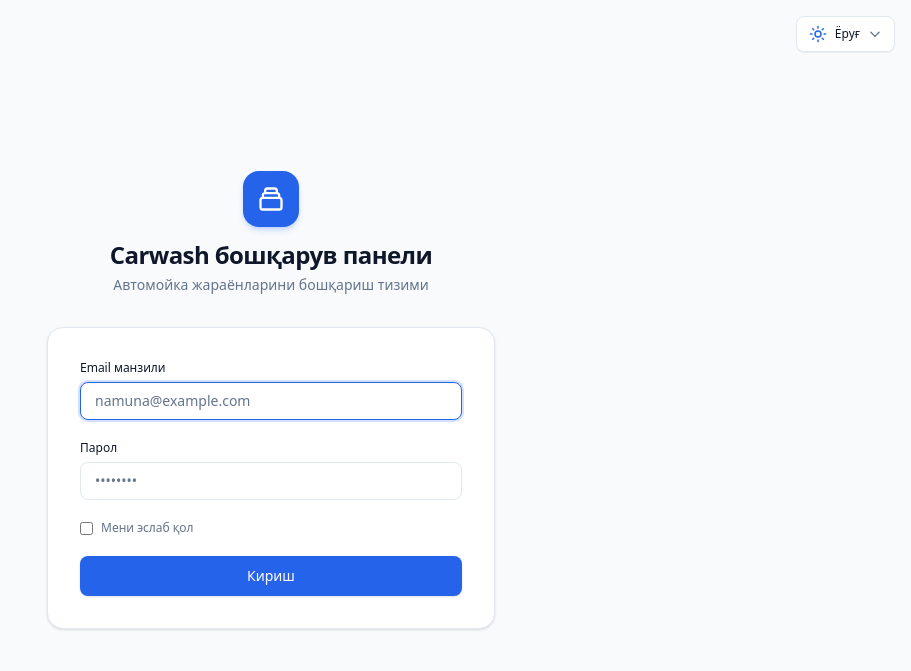
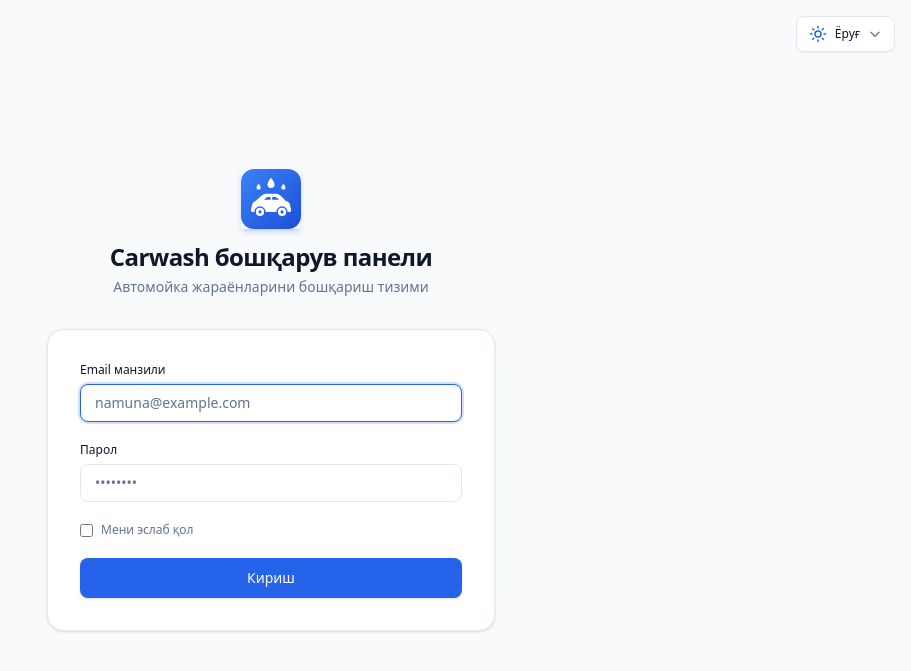
Before and after one commit to Hasan9797/carwash_admin, a Laravel app: page /login in a window 1280 px wide. Shown: the top 671 px of the page, without its empty margins (369-1280 px from the left). Run offline with Laravel 12, Linux system fonts and the light colour scheme; style sheets or scripts are compiled from the project's sources; parts of the project's set-up code (start-up, migrations or seed data) failed here and were passed over.

Commit message:
optimize

```diff
--- a/config/app.php
+++ b/config/app.php
@@ -13,7 +13,7 @@ return [
     |
     */
 
-    'name' => env('APP_NAME', 'Laravel'),
+    'name' => env('APP_NAME', 'Carwash Pro'),
 
     /*
     |--------------------------------------------------------------------------
--- a/config/logging.php
+++ b/config/logging.php
@@ -92,7 +92,7 @@ return [
         'slack' => [
             'driver' => 'slack',
             'url' => env('LOG_SLACK_WEBHOOK_URL'),
-            'username' => env('LOG_SLACK_USERNAME', env('APP_NAME', 'Laravel')),
+            'username' => env('LOG_SLACK_USERNAME', env('APP_NAME', 'Carwash Pro')),
             'emoji' => env('LOG_SLACK_EMOJI', ':boom:'),
             'level' => env('LOG_LEVEL', 'critical'),
             'replace_placeholders' => true,
--- a/config/mail.php
+++ b/config/mail.php
@@ -112,7 +112,7 @@ return [
 
     'from' => [
         'address' => env('MAIL_FROM_ADDRESS', 'hello@example.com'),
-        'name' => env('MAIL_FROM_NAME', env('APP_NAME', 'Laravel')),
+        'name' => env('MAIL_FROM_NAME', env('APP_NAME', 'Carwash Pro')),
     ],
 
 ];
--- a/resources/views/auth/login.blade.php
+++ b/resources/views/auth/login.blade.php
@@ -24,7 +24,8 @@
         })();
     </script>
 
-    <title>{{ __('auth.page_title') }} - {{ config('app.name', 'Carwash') }}</title>
+    <title>{{ __('auth.page_title') }} - {{ config('app.name', 'Carwash Pro') }}</title>
+    @include('partials.favicon')
     <link rel="preconnect" href="https://fonts.googleapis.com">
     <link rel="preconnect" href="https://fonts.gstatic.com" crossorigin>
     <link href="https://fonts.googleapis.com/css2?family=Inter:wght@400;500;600;700&family=Plus+Jakarta+Sans:wght@400;500;600;700&display=swap" rel="stylesheet">
@@ -39,11 +40,7 @@
     <div class="w-full max-w-md">
         <!-- Logo -->
         <div class="text-center mb-8">
-            <div class="inline-flex w-14 h-14 rounded-2xl bg-primary text-primary-contrast items-center justify-center shadow-md shadow-primary/20 mb-3">
-                <svg class="w-7 h-7" fill="none" viewBox="0 0 24 24" stroke="currentColor">
-                    <path stroke-linecap="round" stroke-linejoin="round" stroke-width="2" d="M19 11H5m14 0a2 2 0 012 2v6a2 2 0 01-2 2H5a2 2 0 01-2-2v-6a2 2 0 012-2m14 0V9a2 2 0 00-2-2M5 11V9a2 2 0 012-2m0 0V5a2 2 0 012-2h6a2 2 0 012 2v2M7 7h10" />
-                </svg>
-            </div>
+            <img src="{{ asset('favicons/favicon.svg') }}" alt="Carwash Pro" width="60" height="60" class="w-[60px] h-[60px] mx-auto mb-3 shrink-0 shadow-md shadow-primary/20">
             <h2 class="text-2xl font-bold text-content tracking-tight">{{ __('auth.app_title') }}</h2>
             <p class="text-sm text-muted mt-1">{{ __('auth.app_subtitle') }}</p>
         </div>
--- /dev/null
+++ b/resources/views/partials/favicon.blade.php
@@ -0,0 +1,7 @@
+<link rel="icon" href="{{ asset('favicons/favicon.ico') }}" sizes="any">
+<link rel="icon" type="image/svg+xml" href="{{ asset('favicons/favicon.svg') }}">
+<link rel="icon" type="image/png" sizes="32x32" href="{{ asset('favicons/favicon-32x32.png') }}">
+<link rel="icon" type="image/png" sizes="16x16" href="{{ asset('favicons/favicon-16x16.png') }}">
+<link rel="apple-touch-icon" href="{{ asset('favicons/apple-touch-icon.png') }}">
+<link rel="manifest" href="{{ asset('site.webmanifest') }}">
+<meta name="theme-color" content="#2563eb">
--- a/resources/views/welcome.blade.php
+++ b/resources/views/welcome.blade.php
@@ -4,7 +4,8 @@
         <meta charset="utf-8">
         <meta name="viewport" content="width=device-width, initial-scale=1">
 
-        <title>{{ config('app.name', 'Laravel') }}</title>
+        <title>{{ config('app.name', 'Carwash Pro') }}</title>
+        @include('partials.favicon')
 
         @fonts
 
```
Also changed, not shown: resources/views/layouts/app.blade.php (+5 -8 lines), public/favicon.ico, public/favicons/android-chrome-192x192.png (added), public/favicons/android-chrome-512x512.png (added), public/favicons/apple-touch-icon.png (added), public/favicons/favicon-16x16.png (added), public/favicons/favicon-32x32.png (added), public/favicons/favicon.ico (added), public/favicons/favicon.svg (added), public/site.webmanifest (added), 1 other file.
